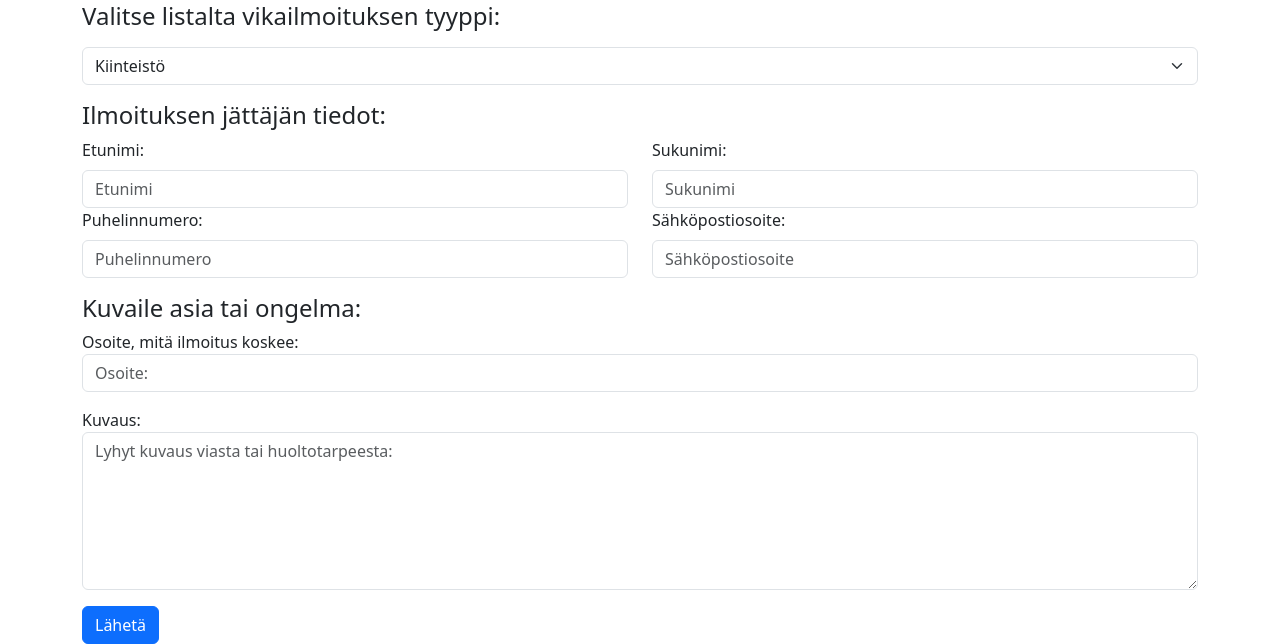
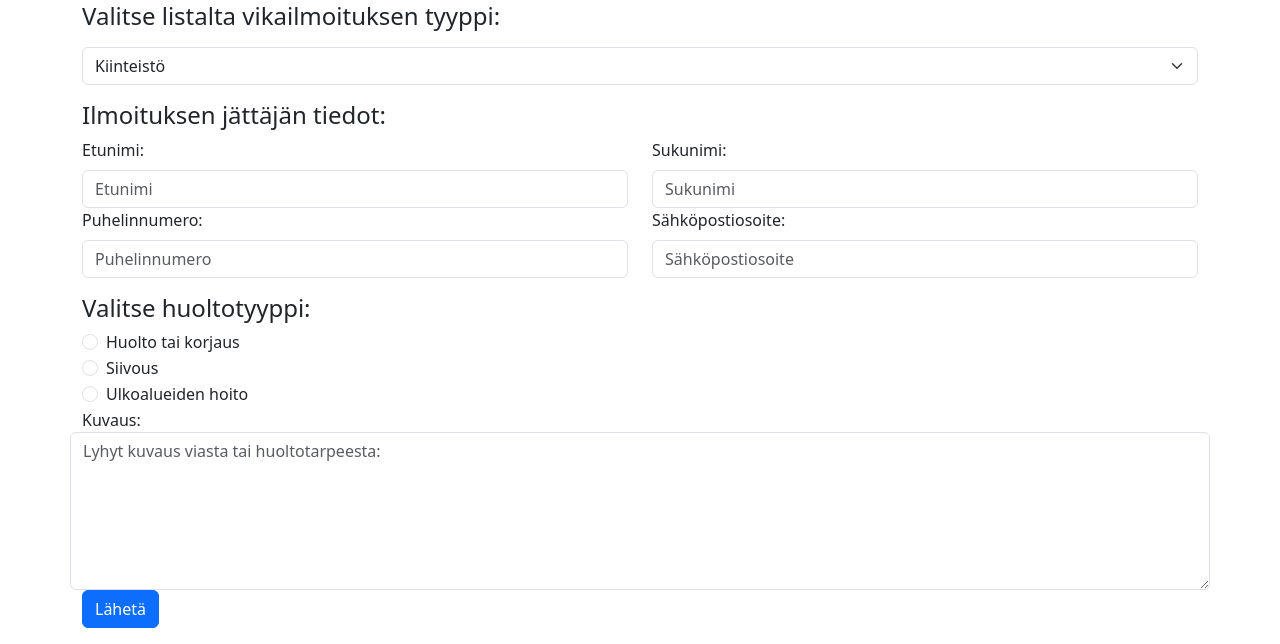
Before and after one commit to tuomasOjalehto1/FullStack, a PHP site: page /vikailmoitus.php in a window 1280 px wide. Shown: the part 286-930 px from the top of the page. Run offline with PHP 8.4, Linux system fonts and the light colour scheme.

Commit message:
Lisätty huoltotyyppi radioboksit

```diff
--- a/vikailmoitus.php
+++ b/vikailmoitus.php
@@ -47,17 +47,28 @@
                       <label for="sposti" class="form-label">Sähköpostiosoite:</label>
                       <input type="text" class="form-control" id="sposti" placeholder="Sähköpostiosoite" name="sposti">
                   </div>
-                    <!--Tähän tarvitaan radioboxit minkä valinta tallentuu tietokantaan numeroilla 1-3 (INT datatyyppinä)
-                    1. Huolto tai korjaus
-                    2. Siivous
-                    3. Ulkoalueiden hoito
-                    -->
-            <div class="container mt-3">
-                <h4>Kuvaile asia tai ongelma:</h4>
-                    <label for="osoite">Osoite, mitä ilmoitus koskee:</label>
-                    <input type="text" class="form-control" placeholder="Osoite:" name="osoite" required>
 
-            <div class="mb-3 mt-3">
+                    <div class="mt-3">
+            <h4>Valitse huoltotyyppi:</h4>
+            <div class="form-check">
+                <input class="form-check-input" type="radio" name="huoltotyyppi" id="huolto" value="1" required>
+                <label class="form-check-label" for="huolto">
+                    Huolto tai korjaus
+                </label>
+            </div>
+            <div class="form-check">
+                <input class="form-check-input" type="radio" name="huoltotyyppi" id="siivous" value="2">
+                <label class="form-check-label" for="siivous">
+                    Siivous
+                </label>
+            </div>
+            <div class="form-check">
+                <input class="form-check-input" type="radio" name="huoltotyyppi" id="ulkoalueet" value="3">
+                <label class="form-check-label" for="ulkoalueet">
+                    Ulkoalueiden hoito
+                </label>
+            </div>
+        </div>
             <label for="comment">Kuvaus:</label>
                 <textarea class="form-control" rows="6" id="kuvaus" placeholder="Lyhyt kuvaus viasta tai huoltotarpeesta:"name="kuvaus"></textarea>
             </div>
```
